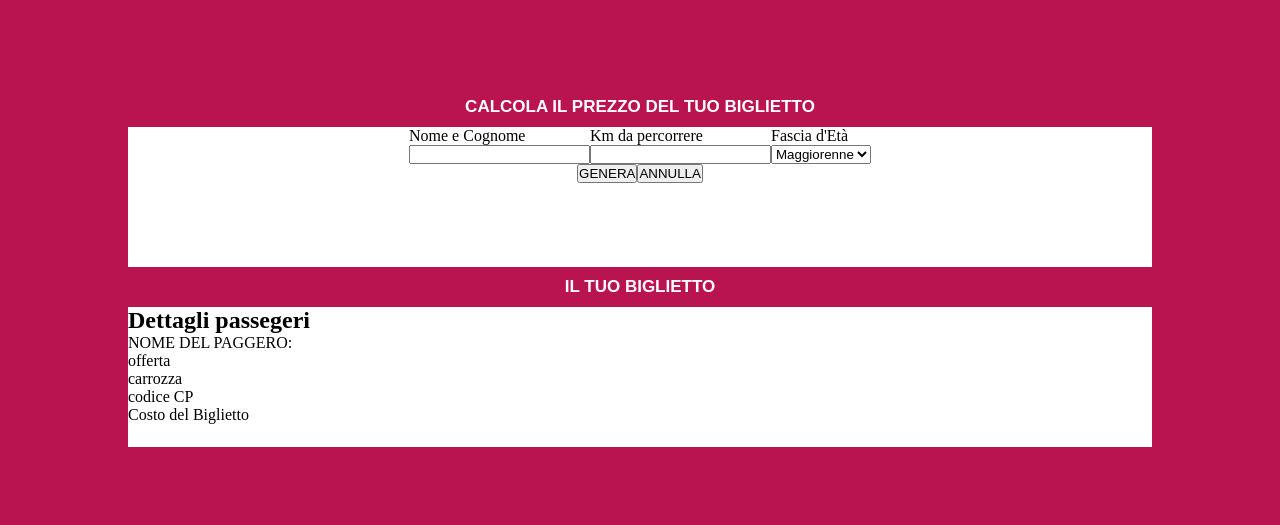
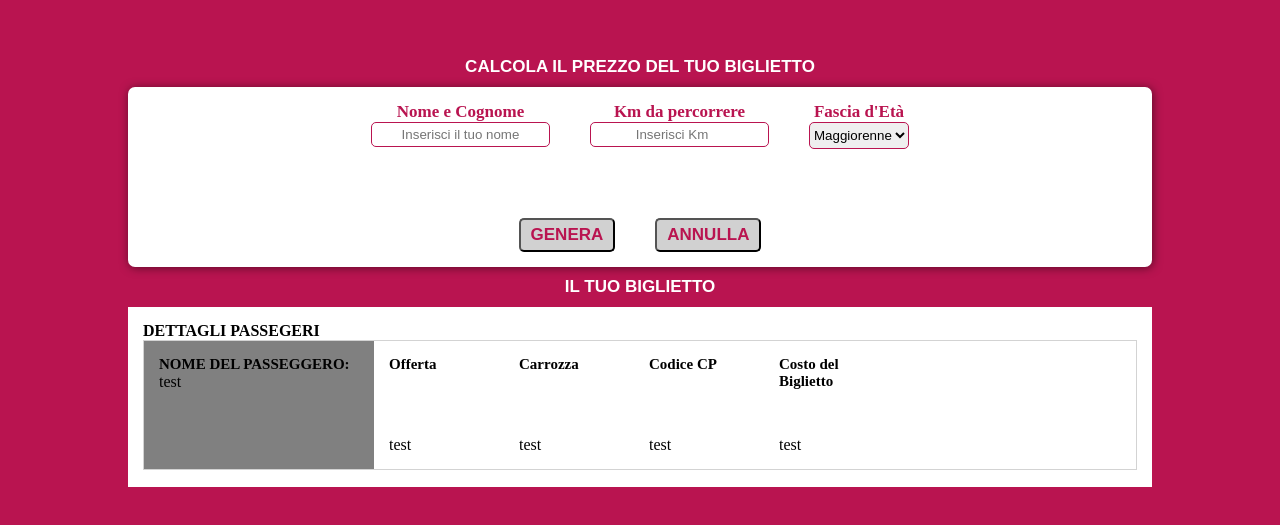
Before and after one commit to andy-ukpe/js-biglietto-treno-form, a plain HTML site: page index.html in a window 1280 px wide. Shown: the part 133-658 px from the top of the page. Drawn offline with Linux system fonts and the light colour scheme.

Commit message:
Fine del layout

```diff
--- a/css/style.css
+++ b/css/style.css
@@ -3,15 +3,22 @@
   margin: 0;
   box-sizing: border-box;
 }
+/* generali */
 body{
   width: 100%;
   height: 100vh;
   background-color: #b91450;
 }
-.banda{
-  flex-basis: 140px;
+/* container */
+.row{
+  height: 180px;
   width: 80%;
   background-color: white;
+  padding: 15px;
+}
+.row.rounded{
+  border-radius: 7px;
+  box-shadow: 1px 1px 10px rgba(0, 0, 0, 0.5);
 }
 h1{
   padding: 10px 0;
@@ -27,11 +34,45 @@ h1{
   justify-content: center;
   align-items: center;
 }
+/* form */
+.col-flex{
+  height: 100%;
+  display: flex;
+  flex-direction: column;
+  justify-content: space-between;
+}
 .form{
   list-style-type: none;
   display: flex;
   flex-direction: row;
   justify-content: center;
+}
+li{
+  padding: 0 20px;
+  text-align: center;
+}
+label{
+  color: #b91450;
+  font-weight: 600;
+  font-size: 17px;
+}
+input{
+  border: 1px solid #b91450;
+  border-radius: 5px;
+  padding: 4px 0;
+  text-align: center;
+}
+input:focus{
+  background: #b91450;
+  color: white;
+}
+input:focus::placeholder{
+  color: white;
+}
+select{
+  border: 1px solid #b91450;
+  border-radius: 5px;
+  padding: 4px 0;
 }
 .buttons{
   list-style-type: none;
@@ -39,3 +80,49 @@ h1{
   flex-direction: row;
   justify-content: center;
 }
+button {
+  color: #b91450;
+  padding: 5px 10px;
+  font-size: 17px;
+  font-weight: 600;
+  background-color: #d1d1d1;
+  border-radius: 5px;
+  cursor: pointer;
+}
+button:hover {
+  color: white;
+  background-color: #8b8b8b;
+}
+/* biglietto */
+h2{
+  font-size: 16px;
+}
+h3{
+  font-size: 15px;
+}
+.info-biglietto{
+  display: flex;
+  height: 130px;
+  border: 1px solid lightgrey;
+}
+.col{
+  height: 100%;
+  width: 130px;
+  padding: 15px;
+  display: flex;
+  flex-direction: column;
+}
+.info-flex{
+  justify-content: space-between;
+}
+.info-name{
+  background-color: grey;
+  width: 230px;
+}
+.display-none{
+  /* display: none; */
+
+}
+.display-block{
+  display: block;
+}
--- a/index.html
+++ b/index.html
@@ -9,16 +9,18 @@
     <div class="cruscotto">
       <div class="container-flex">
         <h1>Calcola il prezzo del tuo biglietto</h1>
+
+        <div class="row rounded">
+          <div class="col-flex">
             <!-- form -->
-        <div class="banda">
             <ul class="form">
               <li>
                 <label>Nome e Cognome</label><br>
-              <input type="text" id="form-Name">
+                <input type="text" id="form-Name" placeholder="Inserisci il tuo nome">
               </li>
               <li>
                 <label>Km da percorrere</label><br>
-              <input type="number" id="form-Km">
+                <input type="number" id="form-Km" placeholder="Inserisci Km">
               </li>
               <li>
                 <label>Fascia d'Età</label><br>
@@ -39,51 +41,51 @@
             <!-- fine bottoni -->
           </div>
 
+        </div>
+
       <!-- fine form -->
       <!-- inizio biglietto -->
 
         <h1>Il tuo biglietto</h1>
-        <div class="banda">
+          <div class="row display-none">
+
+              <h2>DETTAGLI PASSEGERI</h2>
               <div class="bigl">
-            <h2>Dettagli passegeri</h2>
+                <div class="info-biglietto">
                   <!-- sezione nome -->
-            <div class="nome passegero">
-              <p>NOME DEL PAGGERO: <span id="bigl-Name"></span></p>
+                  <div class="col info-name">
+                    <h3>NOME DEL PASSEGGERO:</h3>
+                    <span id="bigl-Name">test</span>
                   </div>
                   <!-- fine sezione nome -->
                   <!-- sezione dettagli biglietto -->
 
-            <div class="dettagli biglietto">
                     <!-- offerta -->
-              <div class="offerta">
-                <p>offerta
-                <br>
-                <span id="bigl-Disc"></span></p>
+                    <div class="col info-flex">
+                      <h3>Offerta</h3>
+                      <span id="bigl-Disc">test</span>
+                    </div>
 
-              </div>
                     <!-- carrozza -->
-              <div class="carrozza">
-                <p>carrozza
-                <br>
-                <span id="bigl-Sit"></span></p>
-
+                    <div class="col info-flex">
+                      <h3>Carrozza</h3>
+                      <span id="bigl-Sit">test</span>
                     </div>
                     <!-- codice -->
-              <div class="codice">
-                <p>codice CP
-                <br>
-                <span id="bigl-Code"></span></p>
-
+                    <div class="col info-flex">
+                      <h3>Codice CP</h3>
+                      <span id="bigl-Code">test</span>
                     </div>
                     <!-- codice -->
-              <div class="costo">
-                <p>Costo del Biglietto
-                <span id="bigl-Cost"></span></p>
-
+                    <div class="col info-flex">
+                      <h3>Costo del Biglietto</h3>
+                      <span id="bigl-Cost">test</span>
                     </div>
                   </div>
                   <!-- fine sezione dettagli biglietto -->
                 </div>
+            </div>
+
         </div>
       </div>
       <!-- fine biglietto -->
```
Lines whose indentation alone changed are shown as unchanged.
